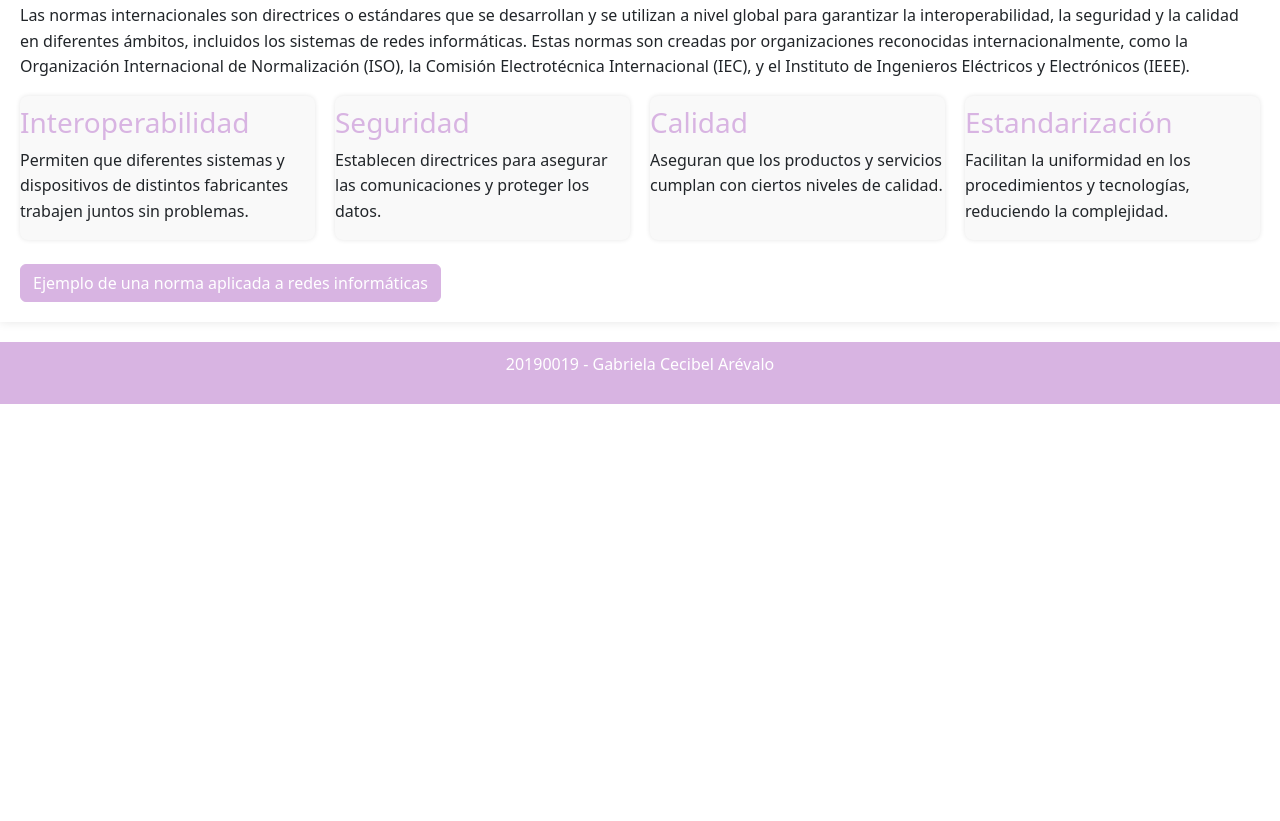
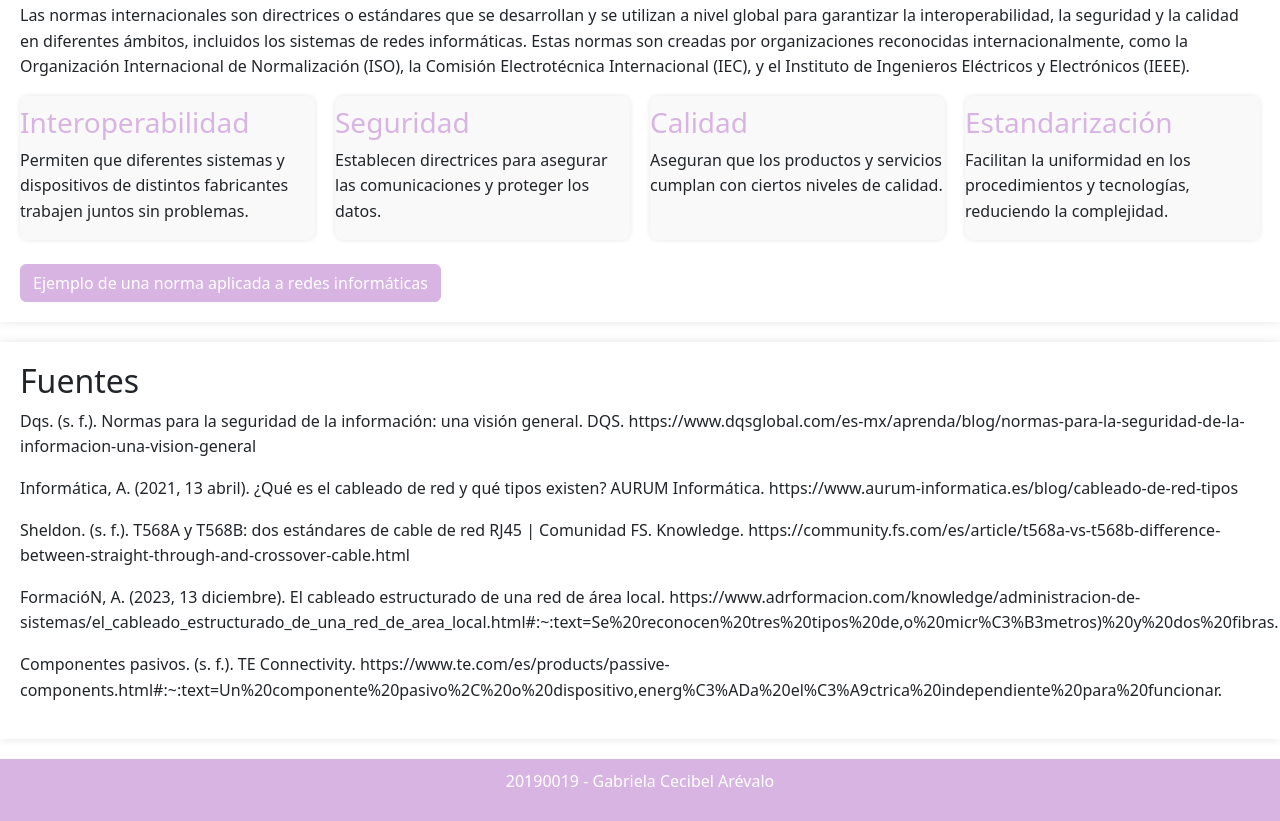
Before and after one commit to gabyceci/Gabriela-Perfil-1-redes, a plain HTML site: page index.html in a window 1280 px wide. Shown: the part 5545-6366 px from the top of the page. Before the commit the page ends 5949 px from the top, so only its background shows below. Drawn offline with nearby package versions, Linux system fonts and the light colour scheme.

Commit message:
Actividad fuentes

```diff
--- a/index.html
+++ b/index.html
@@ -275,7 +275,15 @@
   </div>
     </section>
 
+    <section id="cables-especiales">
+        <h2>Fuentes</h2>
+        <p>Dqs. (s. f.). Normas para la seguridad de la información: una visión general. DQS. https://www.dqsglobal.com/es-mx/aprenda/blog/normas-para-la-seguridad-de-la-informacion-una-vision-general</p>
+        <p>Informática, A. (2021, 13 abril). ¿Qué es el cableado de red y qué tipos existen? AURUM Informática. https://www.aurum-informatica.es/blog/cableado-de-red-tipos</p>
+        <p>Sheldon. (s. f.). T568A y T568B: dos estándares de cable de red RJ45 | Comunidad FS. Knowledge. https://community.fs.com/es/article/t568a-vs-t568b-difference-between-straight-through-and-crossover-cable.html</p>
+        <p>FormacióN, A. (2023, 13 diciembre). El cableado estructurado de una red de área local. https://www.adrformacion.com/knowledge/administracion-de-sistemas/el_cableado_estructurado_de_una_red_de_area_local.html#:~:text=Se%20reconocen%20tres%20tipos%20de,o%20micr%C3%B3metros)%20y%20dos%20fibras.</p>
+        <p>Componentes pasivos. (s. f.). TE Connectivity. https://www.te.com/es/products/passive-components.html#:~:text=Un%20componente%20pasivo%2C%20o%20dispositivo,energ%C3%ADa%20el%C3%A9ctrica%20independiente%20para%20funcionar.</p>
 
+    </section>
     <footer>
         <p>20190019 - Gabriela Cecibel Arévalo</p>
     </footer>
```
